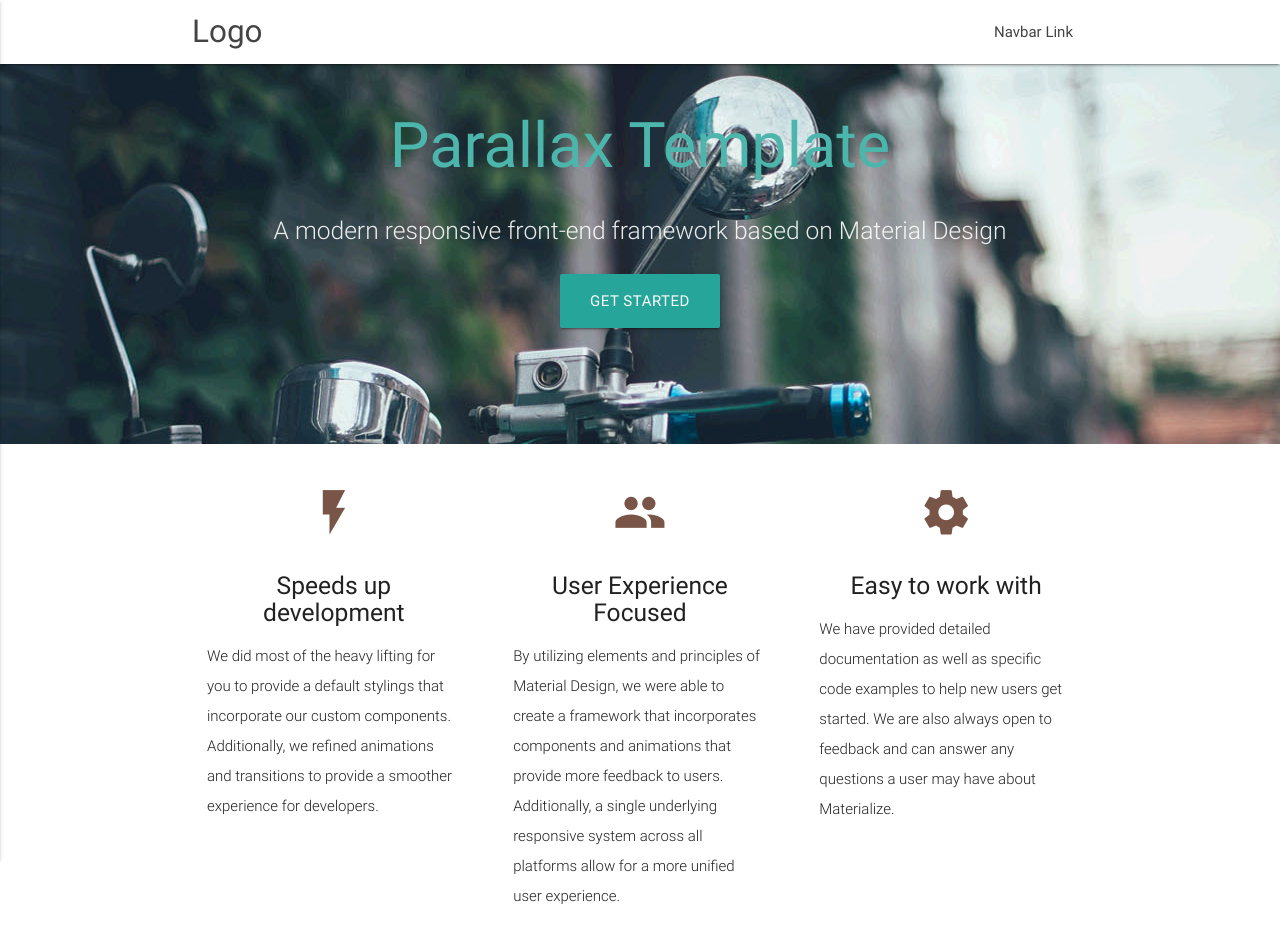
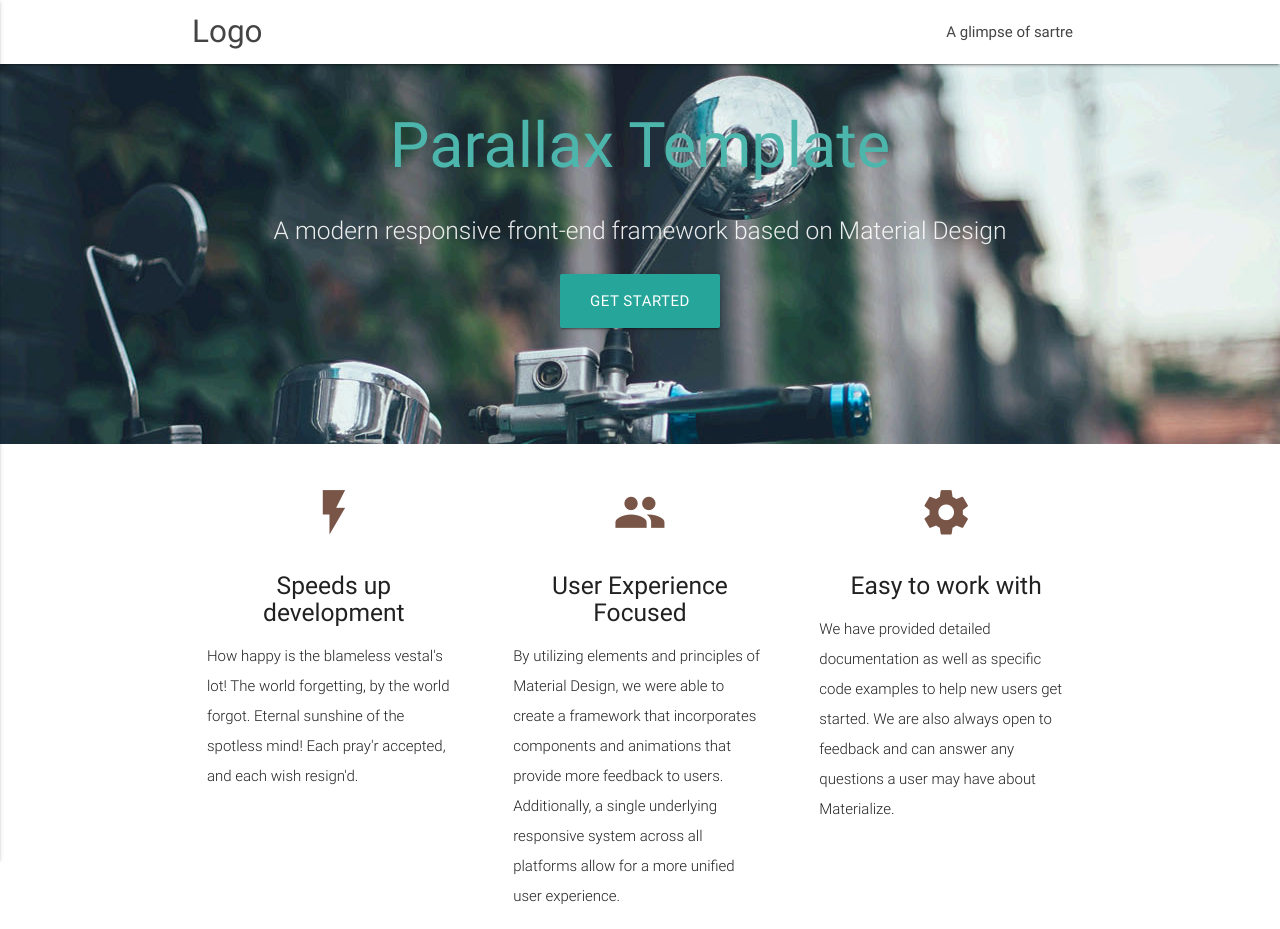
Before and after one commit to anshulclock0/anshulclock0.github.io, a plain HTML site: page index.html in a window 1280 px wide. Shown: the top 929 px of the page. Drawn offline with nearby package versions, Linux system fonts and the light colour scheme.

Commit message:
5th commit
an outline of what the page should inform the readers. Humanistic philosophy

```diff
--- a/index.html
+++ b/index.html
@@ -15,11 +15,11 @@
     <div class="nav-wrapper container">
       <a id="logo-container" href="#" class="brand-logo">Logo</a>
       <ul class="right hide-on-med-and-down">
-        <li><a href="#">Navbar Link</a></li>
+        <li><a href="#">A glimpse of sartre</a></li>
       </ul>
 
       <ul id="nav-mobile" class="side-nav">
-        <li><a href="#">Navbar Link</a></li>
+        <li><a href="#">Sarrr</a></li>
       </ul>
       <a href="#" data-activates="nav-mobile" class="button-collapse"><i class="material-icons">menu</i></a>
     </div>
@@ -54,7 +54,10 @@
             <h2 class="center brown-text"><i class="material-icons">flash_on</i></h2>
             <h5 class="center">Speeds up development</h5>
 
-            <p class="light">We did most of the heavy lifting for you to provide a default stylings that incorporate our custom components. Additionally, we refined animations and transitions to provide a smoother experience for developers.</p>
+            <p class="light">How happy is the blameless vestal's lot!
+The world forgetting, by the world forgot.
+Eternal sunshine of the spotless mind!
+Each pray'r accepted, and each wish resign'd.</p>
           </div>
         </div>
 
```
